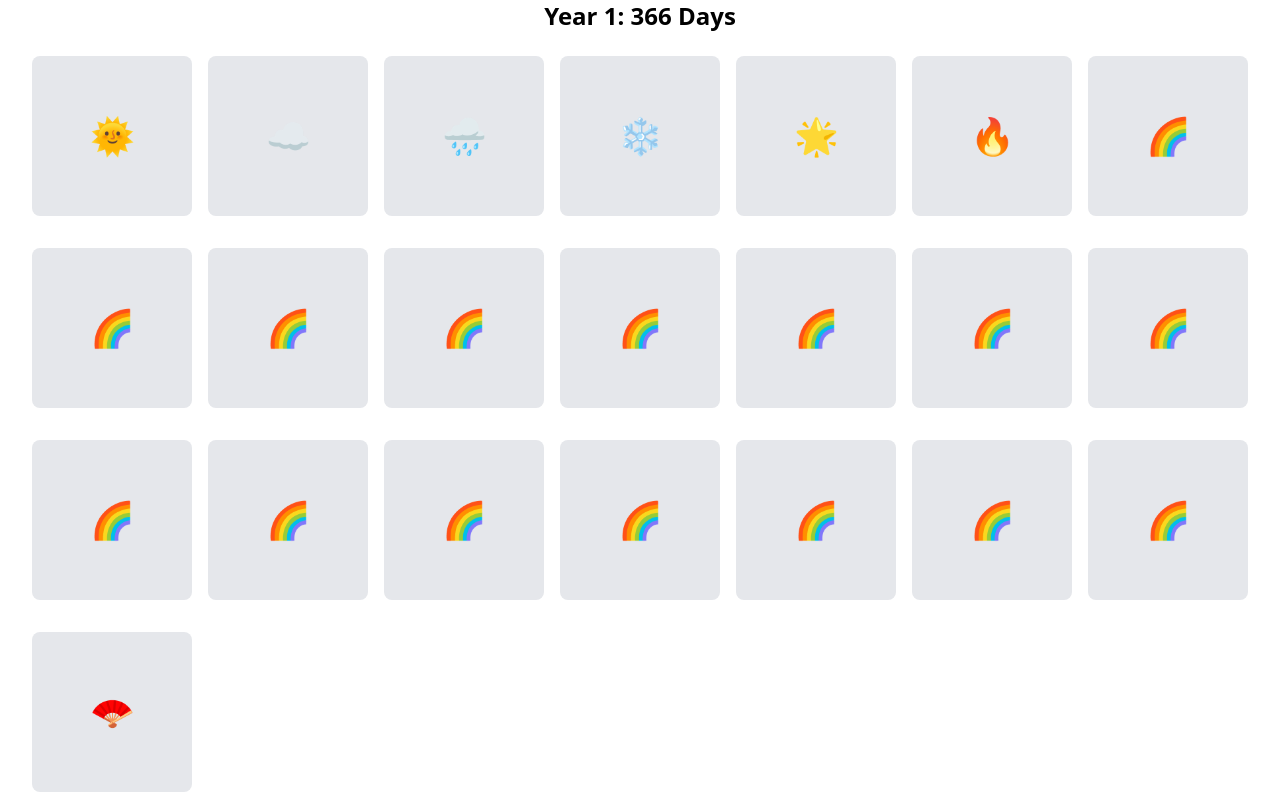
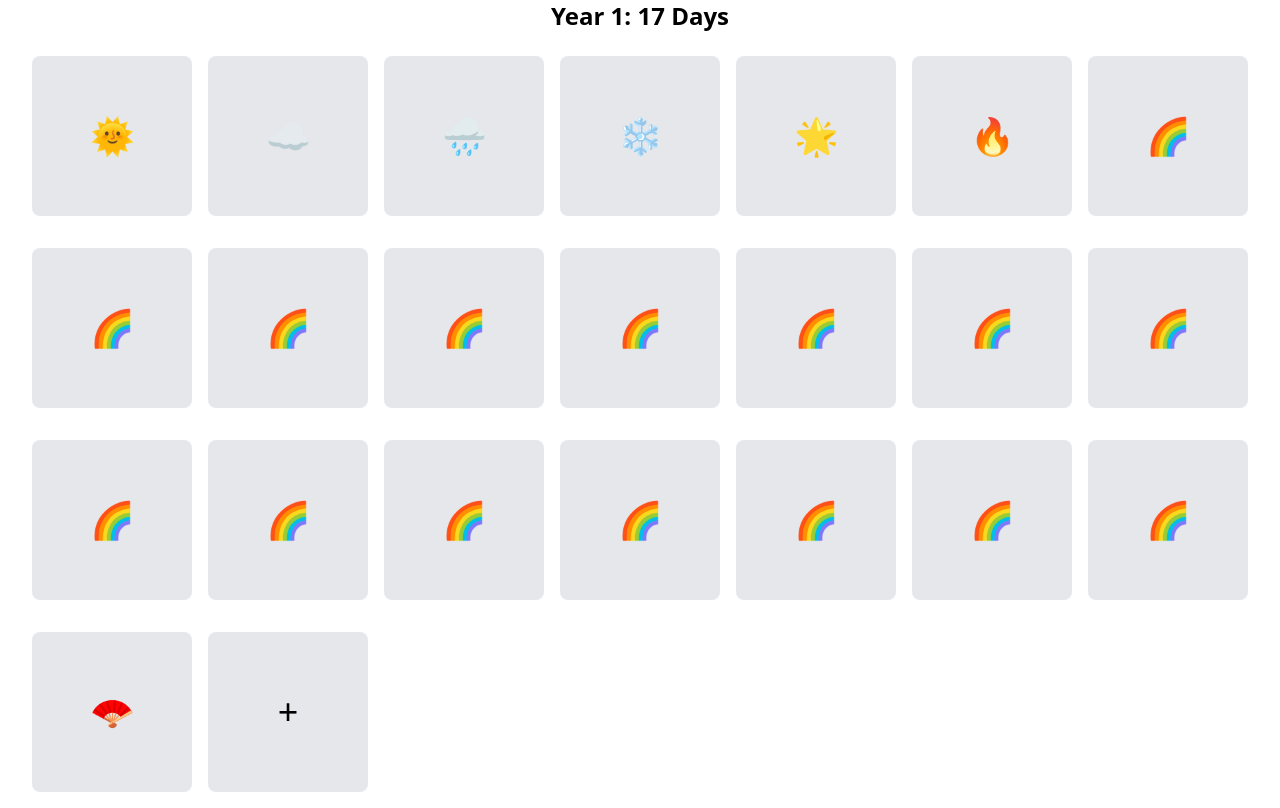
Before and after one commit to Hardelzs/year-book, a React (Vite) app: page /Year1 in a window 1280 px wide. Built offline with nearby package versions, Linux system fonts and the light colour scheme.

Commit message:
updated going on

```diff
--- a/src/Components/EntryPage.jsx
+++ b/src/Components/EntryPage.jsx
@@ -11,7 +11,7 @@ const EntryPage = () => {
 
   return (
     <div className="flex flex-col items-center">
-      <h1 className="text-2xl font-bold mb-6">Year 1: 366 Days</h1>
+      <h1 className="text-2xl font-bold mb-6">Year 2: 17 Days</h1>
       <div className="grid grid-cols-7 gap-4 grey">
         {daysData.days.map((day) => (
           <div
--- a/src/Components/Year1.jsx
+++ b/src/Components/Year1.jsx
@@ -11,13 +11,13 @@ const Year1 = () => {
 
   return (
     <div className="flex flex-col items-center">
-      <h1 className="text-2xl font-bold mb-6">Year 1: 366 Days</h1>
-      <div className="grid grid-cols-7 gap-4 grey">
+      <h1 className="text-2xl font-bold mb-6">Year 1: 17 Days</h1>
+      <div className="grid grid-cols-4 md:grid-cols-7 gap-4 grey">
         {daysData.days.map((day) => (
           <div
             key={day.id}
             className={`transition-all duration-75 cursor-pointer flex items-center justify-center rounded-lg ${
-              activeDay === day.id ? "bg-blue-400 ml-96 mt-32 w-96 h-96 absolute" : "bg-gray-200 w-40 h-40 mb-[1rem]"
+              activeDay === day.id ? "bg-blue-400 md:ml-96 ml-52 mt-32 w-96 h-96 absolute" : "bg-gray-200 w-40 h-40 mb-[1rem]"
             }`}
             onClick={() => handleDayClick(day)}
           >
--- a/src/Components/YearBook.jsx
+++ b/src/Components/YearBook.jsx
@@ -146,7 +146,7 @@ const YearBook = () => {
           </button>
 
           {/* Thumbnails */}
-          <div className="grid md:flex justify-center mt-10 space-x-2">
+          <div className="grid grid-cols-4 md:flex justify-center mt-10 space-x-2">
             {diaryData.entries.map((entry, index) => (
               <div
                 key={index}
--- a/src/Data/DaysData.json
+++ b/src/Data/DaysData.json
@@ -21,6 +21,7 @@
     { "id": 19, "icon": "🌈", "text": "Day 7: Rainbows ahead!" },
     { "id": 20, "icon": "🌈", "text": "Day 7: Rainbows ahead!" },
     { "id": 21, "icon": "🌈", "text": "Day 7: Rainbows ahead!" },
-      { "id": 22, "icon": "🪭", "text": "Day 7: Rainbows ahead!" }
+    { "id": 22, "icon": "🪭", "text": "Day 7: Rainbows ahead!" },
+    { "id": 22, "icon": "+", "text": "Day 7: Rainbows ahead!" }
   ]
 }
```
Lines whose indentation alone changed are shown as unchanged.
